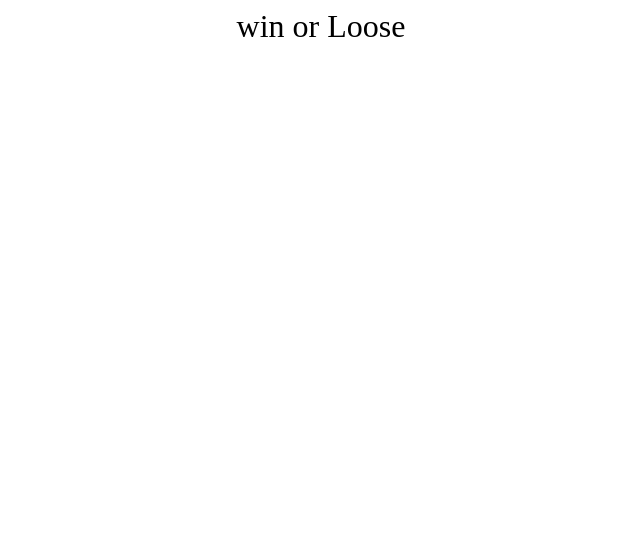
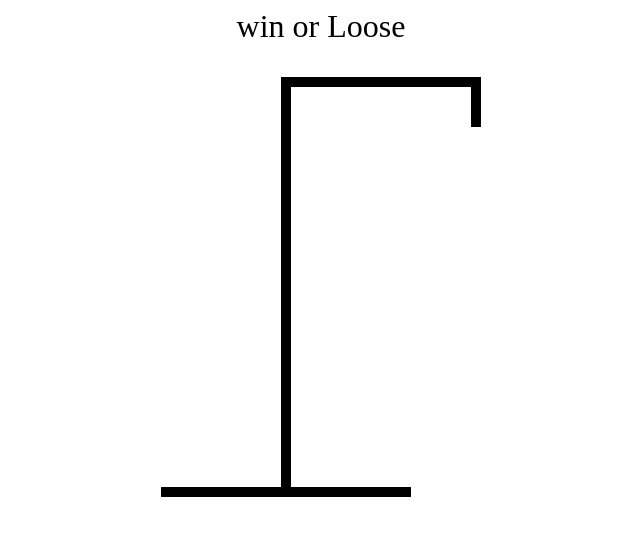
Before and after one commit to kamran1007/ReactTypeScript-hangman, a React (Create React App) app in the folder hangman/: page / in a window 1280 px wide. Shown: the top 536 px of the page, without its empty margins (319-959 px from the left). Built offline with nearby package versions, Linux system fonts and the light colour scheme.

Commit message:
modified:   hangman/src/HangmanDrawing.tsx

```diff
--- a/hangman/src/HangmanDrawing.tsx
+++ b/hangman/src/HangmanDrawing.tsx
@@ -1,3 +1,28 @@
 export  function HangmanDrawing(){
-    return <div></div>
+    return <div style={{position: "relative"}}>
+          <div style={{
+            height: "50px",
+            width : "10px",
+            background : "black",
+            position: "absolute",
+            top: 0,
+            right: 0,
+        }}/>
+        <div
+            style={{
+                height: "10px",
+                width : "200px",
+                background : "black",
+                marginLeft: "120px",
+
+            }}
+        />
+        <div style={{
+            height: "400px",
+            width : "10px",
+            background : "black",
+            marginLeft: "120px",
+        }}/>
+        <div style={{height: "10px", width:"250px", background:"black"}}/>
+    </div>
 }
```
